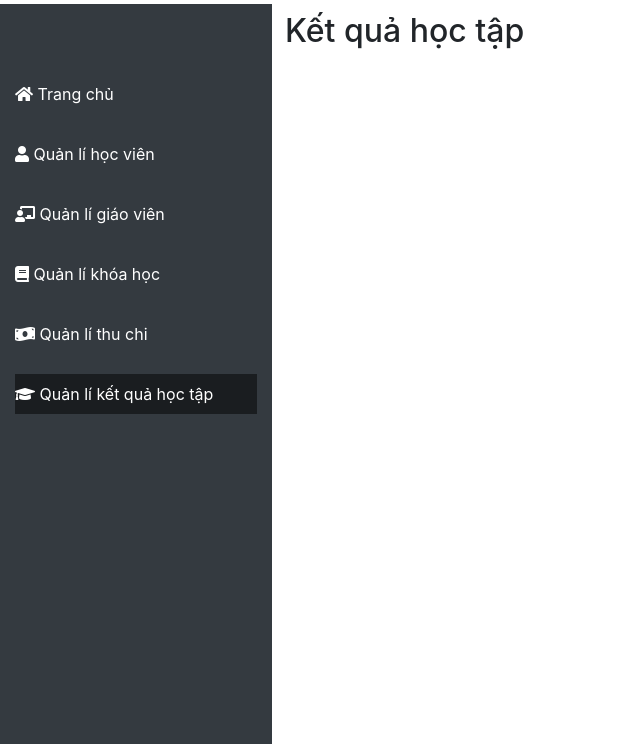
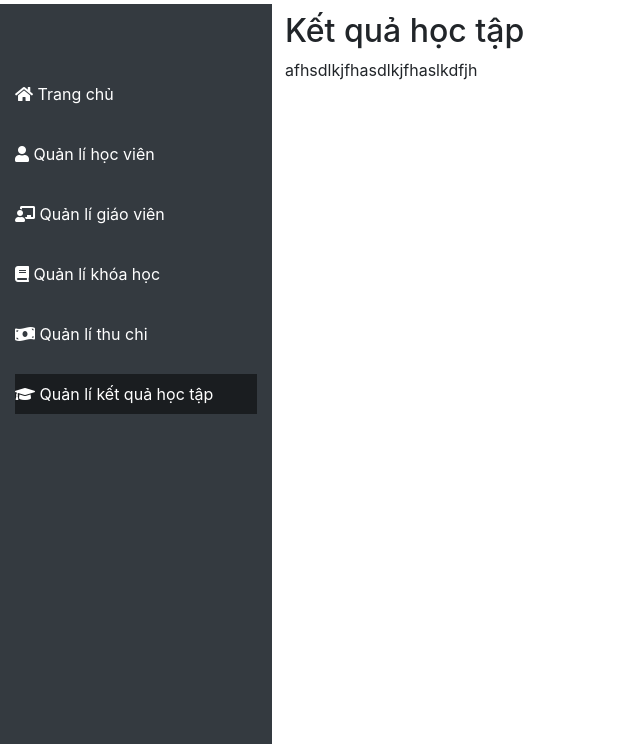
Before and after one commit to NguyenTungSk2004/QuanliTrungTamTA, a PHP site: page /QuanLiTrungTamTA/achievement in a window 1280 px wide. Shown: the part 56-800 px from the top of the page, without its empty margins (0-640 px from the left). Run offline with PHP 8.4, Linux system fonts and the light colour scheme.

```diff
--- a/app/Route/Route.php
+++ b/app/Route/Route.php
@@ -2,6 +2,7 @@
 
 class Route {
     private $routes = [];
+
 
     public function get($url, $controllerAction) {
         $url = '/QuanLiTrungTamTA' . $url;
--- a/app/View/Achievement/achievement.php
+++ b/app/View/Achievement/achievement.php
@@ -17,6 +17,9 @@
 <div class="main-content">
     <div class="container mt-5">
     <h2>Kết quả học tập</h2>
+
+
+    afhsdlkjfhasdlkjfhaslkdfjh
     </div>
 </div>
 <!-- Bootstrap JS and jQuery -->
```
Also changed, not shown: index.php (+9 -0 lines).
